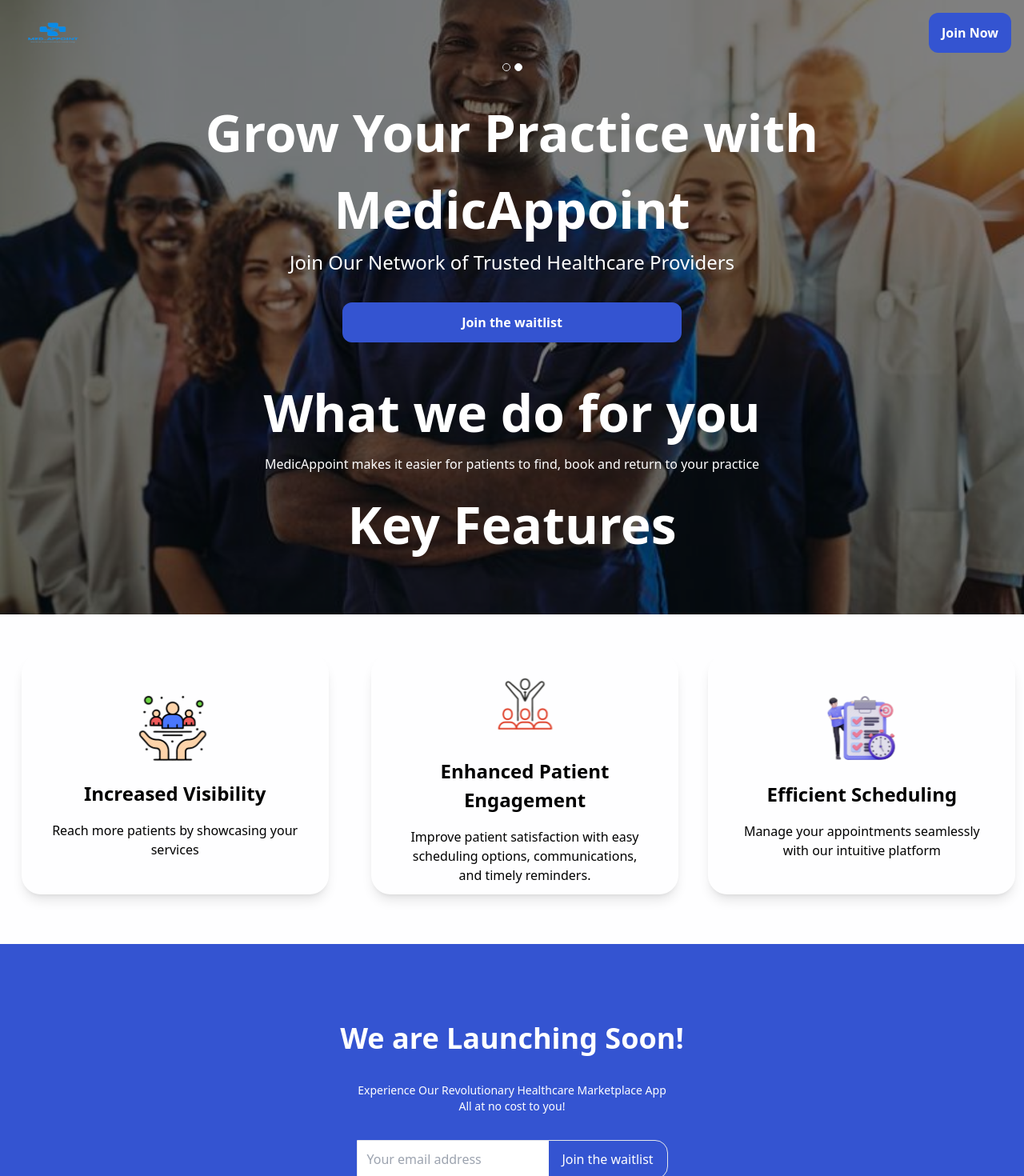
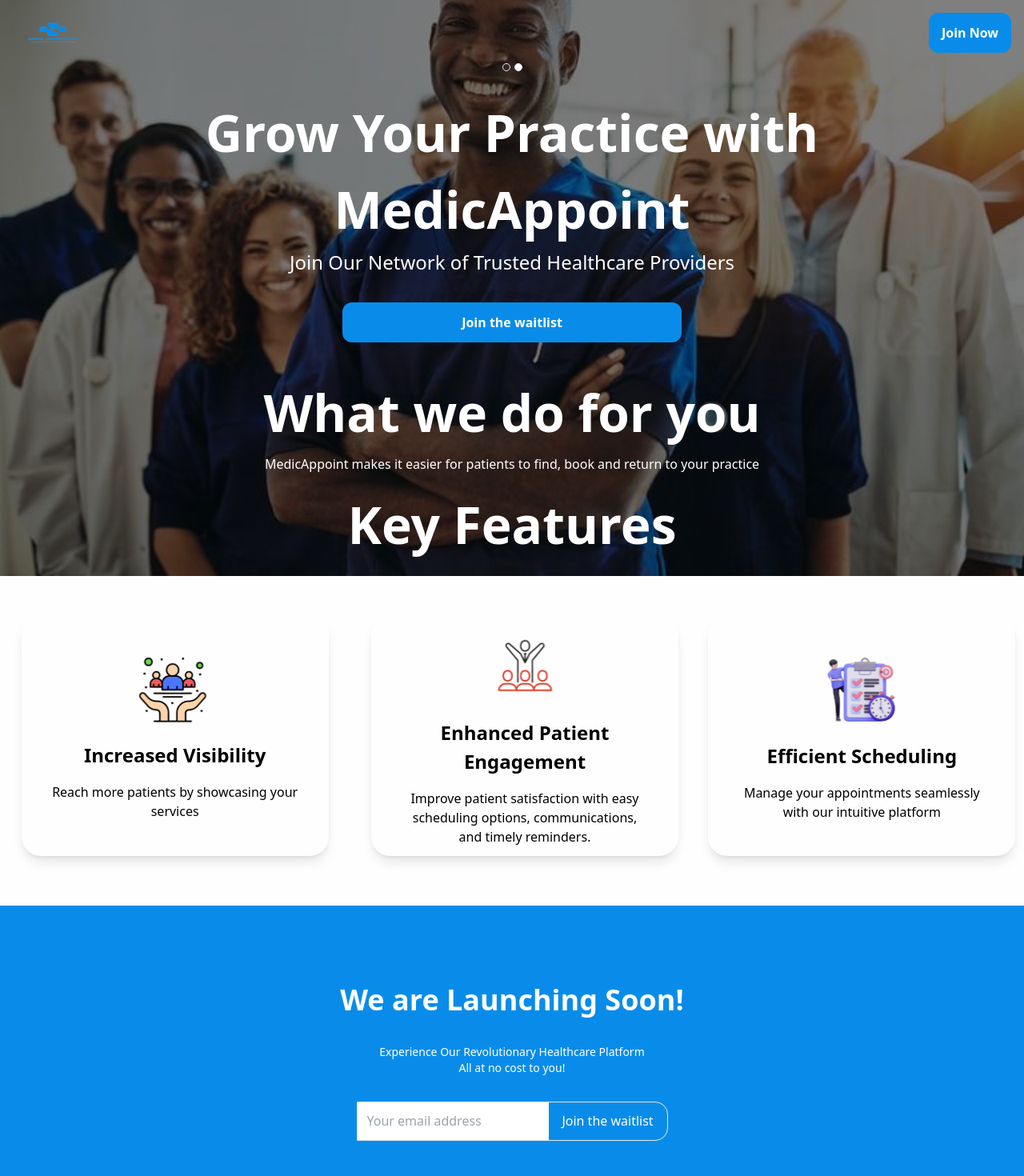
Before and after one commit to ByteSurgeonAmos/mediappoint, a Next.js app: page /provider in a window 1280 px wide. Shown: the top 1470 px of the page at 80% size. Built offline with nearby package versions, Linux system fonts and the light colour scheme.

Commit message:
fix:--color codes

```diff
--- a/src/components/Button.tsx
+++ b/src/components/Button.tsx
@@ -7,7 +7,7 @@
 }) => {
   return (
     <button
-      className="bg-[#3454D1] hover:bg-blue-700 text-white font-bold button rounded-[12px]"
+      className="bg-[#098CE9] hover:bg-blue-700 text-white font-bold button rounded-[12px]"
       onClick={handleScrollToView}
     >
       {text}
--- a/src/components/Footer.tsx
+++ b/src/components/Footer.tsx
@@ -32,11 +32,11 @@
       });
 
       await promise;
-      setDisabled(false)
+      setDisabled(false);
       setJoined(true);
     } catch (error) {
       console.error("Error sending email:", error);
-      setDisabled(false)
+      setDisabled(false);
     }
   };
 
@@ -48,12 +48,12 @@
         animate={{ x: joined ? "-100%" : "0%" }}
         transition={{ type: "spring", stiffness: 300, damping: 30 }}
       >
-        <div className="bg-[#3454D1] w-full h-full flex flex-col justify-center items-center gap-4 p-[20px]">
+        <div className="bg-[#098CE9] w-full h-full flex flex-col justify-center items-center gap-4 p-[20px]">
           <div className="font-bold text-4xl text-center text-white bg-none flex justify-center items-center w-full h-[77px] mt-[2rem]">
             We are Launching Soon!
           </div>
           <div className="text-center text-sm text-wrap text-white">
-            <p> Experience Our Revolutionary Healthcare Marketplace App </p>
+            <p> Experience Our Revolutionary Healthcare Platform </p>
             <p> All at no cost to you! </p>
           </div>
           <div className="h-[49px] border mt-[1rem] flex rounded-r-[16px] ">
@@ -83,7 +83,7 @@
           animate={{ x: "0%" }}
           transition={{ type: "spring", stiffness: 300, damping: 30 }}
         >
-          <div className="bg-[#3454D1] w-full h-full flex flex-col justify-center items-center gap-4 p-[20px]">
+          <div className="bg-[#098CE9] w-full h-full flex flex-col justify-center items-center gap-4 p-[20px]">
             <div className="text-center">
               <h1 className="text-4xl font-bold mb-4 text-white">
                 Product Survey
--- a/src/components/Header.tsx
+++ b/src/components/Header.tsx
@@ -62,7 +62,7 @@
         <div className="w-full  flex justify-center items-center p-2">
           <button
             onClick={handleJoinNowClick}
-            className="w-[424px] h-[50px]  font-semibold p-[15px] text-[16px] text-white flex justify-center items-center bg-[#3454D1] hover:bg-blue-500 rounded-[12px]"
+            className="w-[424px] h-[50px]  font-semibold p-[15px] text-[16px] text-white flex justify-center items-center bg-[#098CE9] hover:bg-blue-500 rounded-[12px]"
           >
             Join the waitlist
           </button>
--- a/src/components/provider/Footer.tsx
+++ b/src/components/provider/Footer.tsx
@@ -47,12 +47,12 @@
         animate={{ x: joined ? "-100%" : "0%" }}
         transition={{ type: "spring", stiffness: 300, damping: 30 }}
       >
-        <div className="bg-[#3454D1] w-full h-full flex flex-col justify-center items-center gap-4 p-[20px]">
+        <div className="bg-[#098CE9] w-full h-full flex flex-col justify-center items-center gap-4 p-[20px]">
           <div className="font-bold text-4xl text-center text-white bg-none flex justify-center items-center w-full h-[77px] mt-[2rem]">
             We are Launching Soon!
           </div>
           <div className="text-center text-sm text-wrap text-white">
-            <p> Experience Our Revolutionary Healthcare Marketplace App </p>
+            <p> Experience Our Revolutionary Healthcare Platform </p>
             <p> All at no cost to you! </p>
           </div>
           <div className="h-[49px] border mt-[1rem] flex rounded-r-[16px]">
@@ -82,7 +82,7 @@
           animate={{ x: "0%" }}
           transition={{ type: "spring", stiffness: 300, damping: 30 }}
         >
-          <div className="bg-[#3454D1] w-full h-full flex flex-col justify-center items-center gap-4 p-[20px]">
+          <div className="bg-[#098CE9] w-full h-full flex flex-col justify-center items-center gap-4 p-[20px]">
             <div className="text-center">
               <h1 className="text-4xl font-bold mb-4 text-white">
                 Product Survey
--- a/src/components/provider/Header.tsx
+++ b/src/components/provider/Header.tsx
@@ -63,7 +63,7 @@
           <div className="w-full  flex justify-center items-center p-2">
             <button
               onClick={handleJoinNowClick}
-              className="w-[424px] h-[50px] font-semibold p-[15px] text-[16px] text-white flex justify-center items-center bg-[#3454D1] hover:bg-blue-500 rounded-[12px]"
+              className="w-[424px] h-[50px] font-semibold p-[15px] text-[16px] text-white flex justify-center items-center bg-[#098CE9] hover:bg-blue-500 rounded-[12px]"
             >
               Join the waitlist
             </button>
@@ -79,7 +79,7 @@
           your practice
         </div>
       </div>
-      <div className="w-full bottom-header h-max sm:text-[64px] text-center text-white font-[700]">
+      <div className="w-full  h-max sm:text-[64px] text-center text-white font-[700]">
         Key Features
       </div>
     </div>
```
